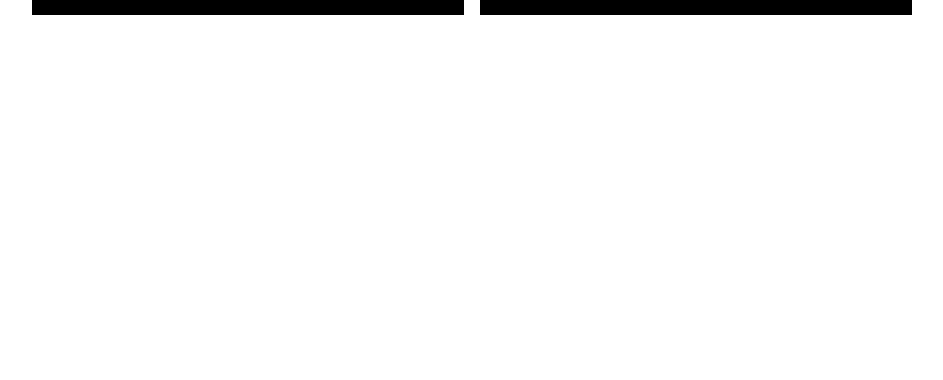
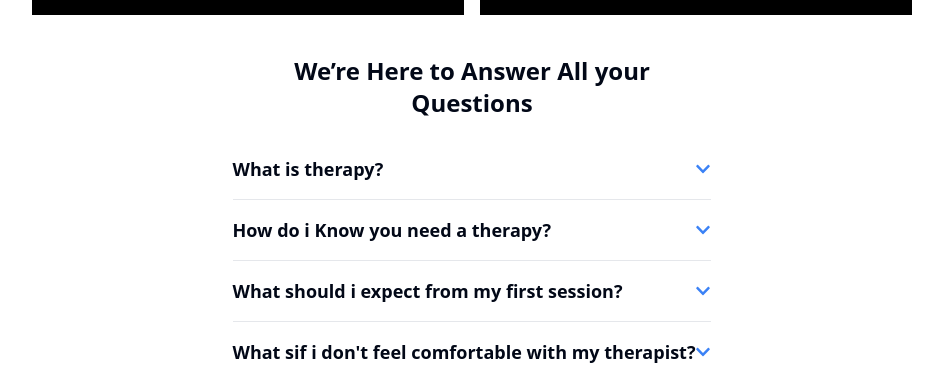
Before and after one commit to Iyiola2dev/Client, a React (Vite) app in the folder client/: page / in a window 1280 px wide. Shown: the part 3459-3839 px from the top of the page, without its empty margins (168-1111 px from the left). Before the commit the page ends 3494 px from the top, so only its background shows below. Built offline with nearby package versions, Linux system fonts and the light colour scheme.

Commit message:
Refactor LandingPage component to include fifth section and improve layout

```diff
--- a/client/src/pages/landing-page/LandingPage.jsx
+++ b/client/src/pages/landing-page/LandingPage.jsx
@@ -1,6 +1,7 @@
 import { Button } from "@/components/ui/button";
 
 import { IoStarSharp } from "react-icons/io5";
+import LandingQuestion from "./LandingQuestion";
 // import { Link } from 'react-router-dom'
 
 const LandingPage = () => {
@@ -220,7 +221,7 @@
       </section>
 
       {/* fifth section */}
-      <div className="flex flex-col md:flex-row gap-4 justify-center items-center mt-5 p-5">
+      <section className="flex flex-col md:flex-row gap-4 justify-center items-center mt-5 p-5">
         <div className="bg-black max-w-[20rem] lg:max-w-lg xl:max-w-xl h-auto p-4">
           <img
             src="https://res.cloudinary.com/dtlejpoxq/image/upload/v1729790293/Mern-Ecommerce/unsplash_5CoDz0mCcXU_ez7aiu.png"
@@ -256,7 +257,12 @@
             <IoStarSharp />
           </span>
         </div>
-      </div>
+      </section>
+
+      {/* last section */}
+      <section>
+        <LandingQuestion/>
+      </section>
     </div>
   );
 };
--- /dev/null
+++ b/client/src/pages/landing-page/LandingQuestion.jsx
@@ -0,0 +1,63 @@
+import React, { useState } from "react";
+import { IoChevronUpOutline } from "react-icons/io5";
+import { FaChevronDown } from "react-icons/fa";
+const questions = [
+  {
+    id: 1,
+    question: "What is therapy?",
+    answer: "Therapy is a treatment for psychological problems.",
+  },
+  {
+    id: 2,
+    question: "How do i Know you need a therapy?",
+    answer: "Yes, we offer a variety of organic nuts.",
+  },
+  {
+    id: 3,
+    question: "What should i expect from my first session?",
+    answer: "We source our nuts from trusted suppliers worldwide.",
+  },
+  {
+    id: 4,
+    question: "What sif i don't feel comfortable with my therapist?",
+    answer: "We source our nuts from trusted suppliers worldwide.",
+  },
+];
+
+const LandingQuestion = () => {
+  const [isOpen, setIsOpen] = useState(false);
+  const handleToggle = (id) => {
+    setIsOpen((prevId) => (prevId === id ? null : id));
+  };
+
+  return (
+    <div className="flex flex-col justify-center items-center mt-5 gap-5">
+        <div className="flex flex-col justify-center items-center text-2xl font-bold">
+            <h2>We’re Here to Answer All your </h2>
+            <h2>Questions</h2>
+        </div>
+      <div className="h-auto max-w-lg ">
+        <div>
+          {questions.map((question) => (
+            <div key={question.id} className="border-b border-gray-200 ">
+              <div className="flex justify-between items-center py-4 ">
+                <h1 className="text-lg font-semibold">{question.question}</h1>
+                <button
+                  onClick={() => handleToggle(question.id)}
+                  className="text-blue-500"
+                >
+                  {isOpen === question.id ? <IoChevronUpOutline /> : <FaChevronDown />}
+                </button>
+              </div>
+              {isOpen === question.id && (
+                <p className="py-4">{question.answer}</p>
+              )}
+            </div>
+          ))}
+        </div>
+      </div>
+    </div>
+  );
+};
+
+export default LandingQuestion;
```
